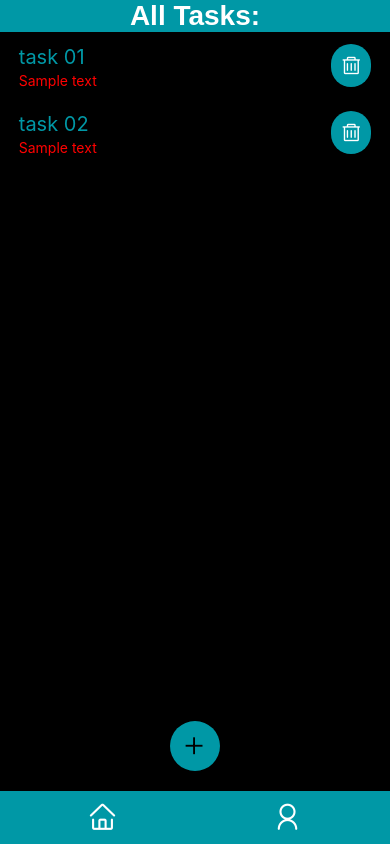
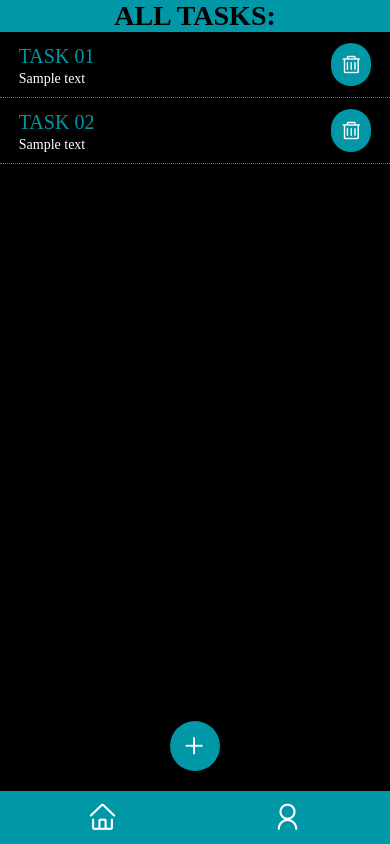
Before and after one commit to shahzaibansari123/Shezi-ReactNativeApp-ToDoList-DailyGoals, a React Native app in the folder todoapp/: screen /home in a window 390 px wide. Built offline with nearby package versions, Linux system fonts and the light colour scheme.

Commit message:
work complete

```diff
--- a/todoapp/components/Task.jsx
+++ b/todoapp/components/Task.jsx
@@ -33,19 +33,26 @@ const styles = StyleSheet.create({
     alignItems: "center",
     flexDirection: "row",
     justifyContent: "space-evenly",
+    borderBottomWidth: 1,
+    borderStyle: "dotted",
+    borderBottomColor: "#0098A6",
   },
 
   taskContainer: {
     width: "70%",
+
     // justifyContent: "center",
   },
   taskTitle:{
     marginVertical: 3,
+    textTransform: "uppercase",
     fontSize: 20,
     color: '#0098A6',
+    fontFamily: "sans-serif-condensed",
   },
   taskDescription:{
-    color: "red",
+    color: "white",
+    fontFamily: "sans-serif-condensed",
     // fontSize: 10,
   },
 
--- a/todoapp/screens/Home.jsx
+++ b/todoapp/screens/Home.jsx
@@ -47,8 +47,7 @@ const Home = ({ navigation }) => {
 
   return (
     <>
-      {/* <StatusBar backgroundColor="#0098A6" /> */}
-      {Platform.OS === "android" ? <StatusBar backgroundColor="#0098A6"/> : <></>}
+      {Platform.OS === "android" && <StatusBar backgroundColor="#0098A6"/>}
       <View style={styles.container}>
         <ScrollView>
           <SafeAreaView>
@@ -66,7 +65,7 @@ const Home = ({ navigation }) => {
           </SafeAreaView>
         </ScrollView>
         <TouchableOpacity style={styles.addBtn} onPress={handleDialog}>
-          <Icon size={30} name="add" color="black" />
+          <Icon size={30} name="add" color="#fff" />
         </TouchableOpacity>
       </View>
       <Dialog
@@ -114,10 +113,11 @@ const styles = StyleSheet.create({
   heading: {
     textAlign: "center",
     fontSize: 28,
-    fontFamily: "sans-serif",
+    fontFamily: "sans-serif-condensed",
     fontWeight: "bold",
-    color: "white",
+    color: "Black",
     backgroundColor: "#0098A6",
+    textTransform: "uppercase"
   },
   addBtn: {
     backgroundColor: "#0098A6",
```
